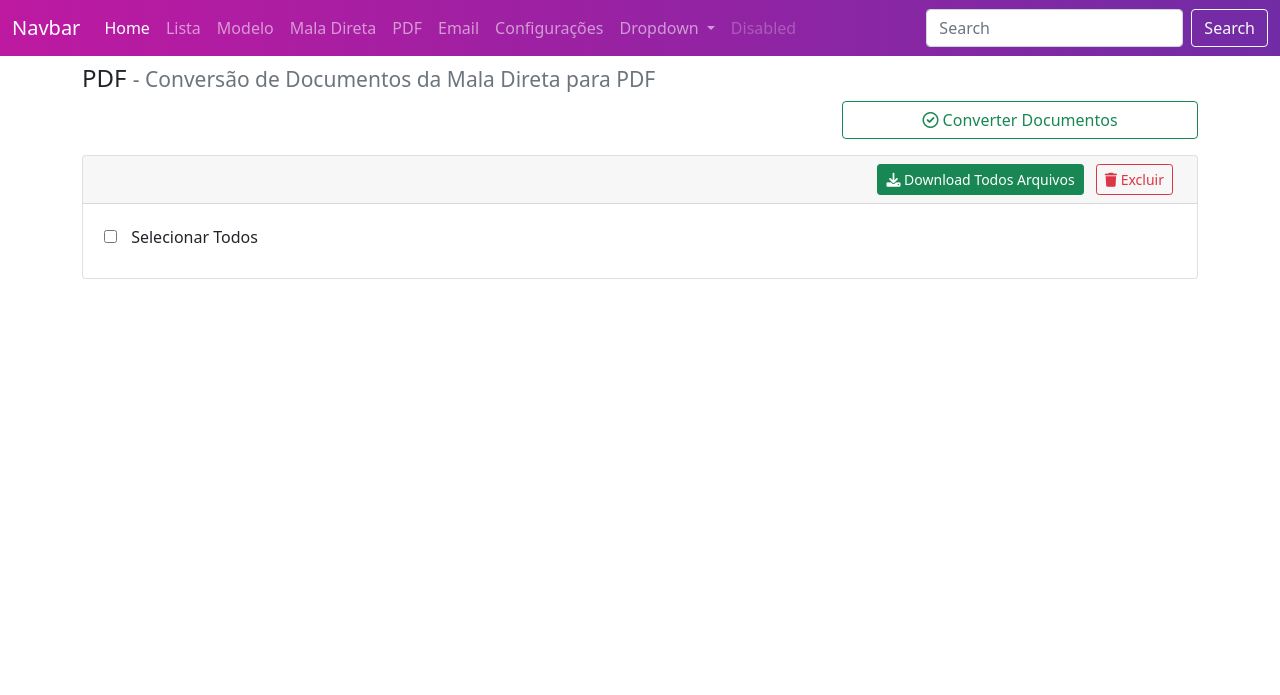
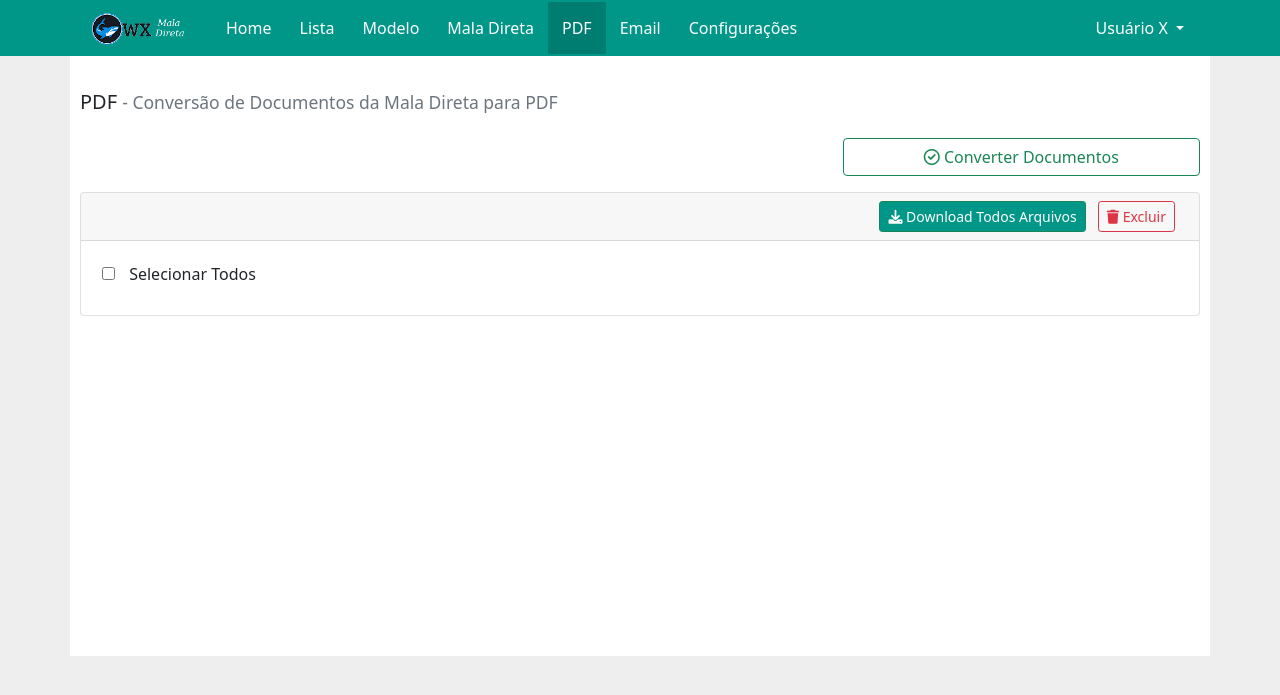
Before and after one commit to weltonwms/wx_mala_direta, a CodeIgniter app: page /database/pdf in a window 1280 px wide. Shown: the top 695 px of the page. Run offline with CodeIgniter, Linux system fonts and the light colour scheme.

Commit message:
Estilização1

```diff
--- a/application/views/configuracao/index.php
+++ b/application/views/configuracao/index.php
@@ -1,6 +1,6 @@
-<h4 class="mt-2">
+<h5 class="mt-4 mb-4">
     Configurações <small class="text-muted">- Informações Gerais Utilizadas pelo Sistema</small>
-</h4>
+</h5>
 <?php
 $headCampos=isset($head_lista->campos)?$head_lista->campos:[];
 $campo_identificador=isset($head_lista->campo_identificador)?$head_lista->campo_identificador:'';
--- a/application/views/email/index.php
+++ b/application/views/email/index.php
@@ -1,6 +1,6 @@
-<h4 class="mt-2">
+<h5 class="mt-4 mb-5">
     Email <small class="text-muted">- Disparo de Email baseado na Lista e Documentos Gerados</small>
-</h4>
+</h5>
 
 <button class="btn btn-light" type="button" data-bs-toggle="collapse" data-bs-target="#collapseInstrucoes"
     aria-expanded="false" aria-controls="collapseInstrucoes">
--- a/application/views/layouts/menu_navegacao.php
+++ b/application/views/layouts/menu_navegacao.php
@@ -1,6 +1,17 @@
-<nav class="navbar navbar-expand-lg navbar-dark" style="background:linear-gradient(to right, #bd19a1 0, #712ca5 100%)">
-    <div class="container-fluid">
-        <a class="navbar-brand" href="#">Navbar</a>
+<?php
+function activeClass($str){
+    $uri_string=uri_string();
+    if(strpos($uri_string, $str)!== false){
+        return 'active';
+    }
+}
+?>
+
+<nav class="navbar navbar-expand-lg navbar-dark navbar_wx">
+    <div class="container">
+        <a class="navbar-brand" href="#">
+            <img src="<?php echo base_url("assets/img/logo.png")?>" alt="" class="d-inline-block align-text-top">
+        </a>
         <button class="navbar-toggler" type="button" data-bs-toggle="collapse" data-bs-target="#navbarSupportedContent"
             aria-controls="navbarSupportedContent" aria-expanded="false" aria-label="Toggle navigation">
             <span class="navbar-toggler-icon"></span>
@@ -10,55 +21,54 @@
 
 
                 <li class="nav-item">
-                    <a class="nav-link active" aria-current="page" href="#">Home</a>
+                    <a class="nav-link <?php echo activeClass('home') ?>" aria-current="page" href="#">Home</a>
                 </li>
                 <li class="nav-item">
-                    <a class="nav-link" href="<?php echo base_url('lista') ?>">Lista</a>
+                    <a class="nav-link <?php echo activeClass('lista') ?>"
+                        href="<?php echo base_url('lista') ?>">Lista</a>
                 </li>
                 <li class="nav-item">
-                    <a class="nav-link" href="<?php echo base_url('modelo') ?>">Modelo</a>
+                    <a class="nav-link <?php echo activeClass('modelo') ?>"
+                        href="<?php echo base_url('modelo') ?>">Modelo</a>
                 </li>
                 <li class="nav-item">
-                    <a class="nav-link" href="<?php echo base_url('malaDireta') ?>">Mala Direta</a>
+                    <a class="nav-link <?php echo activeClass('malaDireta') ?>"
+                        href="<?php echo base_url('malaDireta') ?>">Mala Direta</a>
                 </li>
                 <li class="nav-item">
-                    <a class="nav-link" href="<?php echo base_url('pdf') ?>">PDF</a>
+                    <a class="nav-link <?php echo activeClass('pdf') ?>" href="<?php echo base_url('pdf') ?>">PDF</a>
                 </li>
                 <li class="nav-item">
-                    <a class="nav-link" href="<?php echo base_url('email') ?>">Email</a>
+                    <a class="nav-link <?php echo activeClass('email') ?>"
+                        href="<?php echo base_url('email') ?>">Email</a>
                 </li>
                 <li class="nav-item">
-                    <a class="nav-link" href="<?php echo base_url('configuracao') ?>">Configurações</a>
+                    <a class="nav-link <?php echo activeClass('configuracao') ?>"
+                        href="<?php echo base_url('configuracao') ?>">Configurações</a>
                 </li>
+
+
+            </ul>
+
+
+            <ul class="navbar-nav">
+                <li class="nav-item dropdown">
+                    <a class="nav-link dropdown-toggle" href="#" id="navbarDropdown" role="button"
+                        data-bs-toggle="dropdown" aria-expanded="false">
+                        Usuário X
+                    </a>
+                    <ul class="dropdown-menu" aria-labelledby="navbarDropdown">
+                        <li><a class="dropdown-item " href="#">Logout</a></li>
+
+                    </ul>
+                </li>
+            </ul>
 
 
 
 
+        </div>
 
-
-                <li class="nav-item dropdown">
-                    <a class="nav-link dropdown-toggle" href="#" id="navbarDropdown" role="button"
-                        data-bs-toggle="dropdown" aria-expanded="false">
-                        Dropdown
-                    </a>
-                    <ul class="dropdown-menu" aria-labelledby="navbarDropdown">
-                        <li><a class="dropdown-item" href="#">Action</a></li>
-                        <li><a class="dropdown-item" href="#">Another action</a></li>
-                        <li>
-                            <hr class="dropdown-divider">
-                        </li>
-                        <li><a class="dropdown-item" href="#">Something else here</a></li>
-                    </ul>
-                </li>
-                <li class="nav-item">
-                    <a class="nav-link disabled">Disabled</a>
-                </li>
-            </ul>
-            <form class="d-flex">
-                <input class="form-control me-2" type="search" placeholder="Search" aria-label="Search">
-                <button class="btn btn-outline-light" type="submit">Search</button>
-            </form>
-        </div>
     </div>
 </nav>
 <section class="container">
@@ -67,7 +77,7 @@
 
     <div class="alert alert-<?php echo $this->session->flashdata('status') ?> alert-dismissible fade show" role="alert">
         <?php $icone = $this->session->flashdata('status') == 'danger' ? 'fa-triangle-exclamation' : 'fa-circle-check'?>
-         <i class="fa-solid <?php echo $icone?>"></i>
+        <i class="fa-solid <?php echo $icone?>"></i>
         <?php echo $this->session->flashdata('msg_confirm') ?>
         <button type="button" class="btn-close" data-bs-dismiss="alert" aria-label="Close"></button>
     </div>
--- a/application/views/lista/index.php
+++ b/application/views/lista/index.php
@@ -1,4 +1,4 @@
-<h4 class="mt-2">LISTA <small class="text-muted">- Tabela com Dados Utilizados pelo Sistema</small></h4>
+<h5 class="mt-4 mb-4">LISTA <small class="text-muted">- Tabela com Dados Utilizados pelo Sistema</small></h5>
 
 <form action="<?php echo base_url('lista/loadList') ?>" method="post" enctype="multipart/form-data">
     <div class="row">
--- a/application/views/malaDireta/index.php
+++ b/application/views/malaDireta/index.php
@@ -1,5 +1,5 @@
-<h4 class="mt-2">Mala Direta <small class="text-muted">- Criação de Documentos Baseados na Lista e no Modelo</small>
-</h4>
+<h5 class="mt-4 mb-4">Mala Direta <small class="text-muted">- Criação de Documentos Baseados na Lista e no Modelo</small>
+</h5>
 
 
 <div class="row">
@@ -19,7 +19,7 @@
     </div>
 </div>
 
-<br><br>
+<div class="message_global mt-3"></div>
 <?php if($files):?>
 <form action="" method="POST">
     <div class="card">
--- a/application/views/pdf/index.php
+++ b/application/views/pdf/index.php
@@ -1,5 +1,5 @@
-<h4 class="mt-2">PDF <small class="text-muted">- Conversão de Documentos da Mala Direta para PDF</small>
-</h4>
+<h5 class="mt-4 mb-4">PDF <small class="text-muted">- Conversão de Documentos da Mala Direta para PDF</small>
+</h5>
 
 
 <div class="row">
--- a/assets/css/wx_mala_direta.css
+++ b/assets/css/wx_mala_direta.css
@@ -1,3 +1,5 @@
+::selection { background-color: #009688; color: white; }
+
 .font-sm{
     font-size: 11px;
 }
@@ -20,3 +22,51 @@ legend.legend_destaque{
     padding: 5px;
     border-top: 1px solid hsla(210, 18%, 87%, 1);
 }
+
+.btn.btn-success{
+    background-color: #009688 ;
+}
+
+body{
+    background-color: #eee;
+}
+
+section.container{
+    background-color: #fff;
+    padding:10px;
+    min-height: 600px;
+}
+
+
+/*
+Inicio Formatação barra de Menu
+*/
+.navbar.navbar_wx{
+      background-color: #009688;
+}
+
+.navbar_wx .navbar-nav .nav-link {
+    color: #fff;
+ }
+
+.navbar_wx .navbar-nav .nav-link.active, .navbar_wx .navbar-nav .nav-link:hover{
+    background-color: #007d71;
+ }
+
+@media (min-width: 768px) {
+    .navbar.navbar_wx{
+        padding-bottom: 0;
+        padding-top:0;
+
+    }
+    .navbar_wx .navbar-nav .nav-link{
+        padding:14px;
+     }
+     .navbar_wx  .navbar-brand {
+         padding:10px;
+     }
+
+ }
+ /*
+Fim Formatação barra de Menu
+*/
```
Also changed, not shown: application/controllers/Login.php (added, +20 -0 lines), application/views/login.php (added, +42 -0 lines), application/views/modelo/index.php (+4 -3 lines), assets/img/logo.png (added), assets/img/logo2.png (added).
